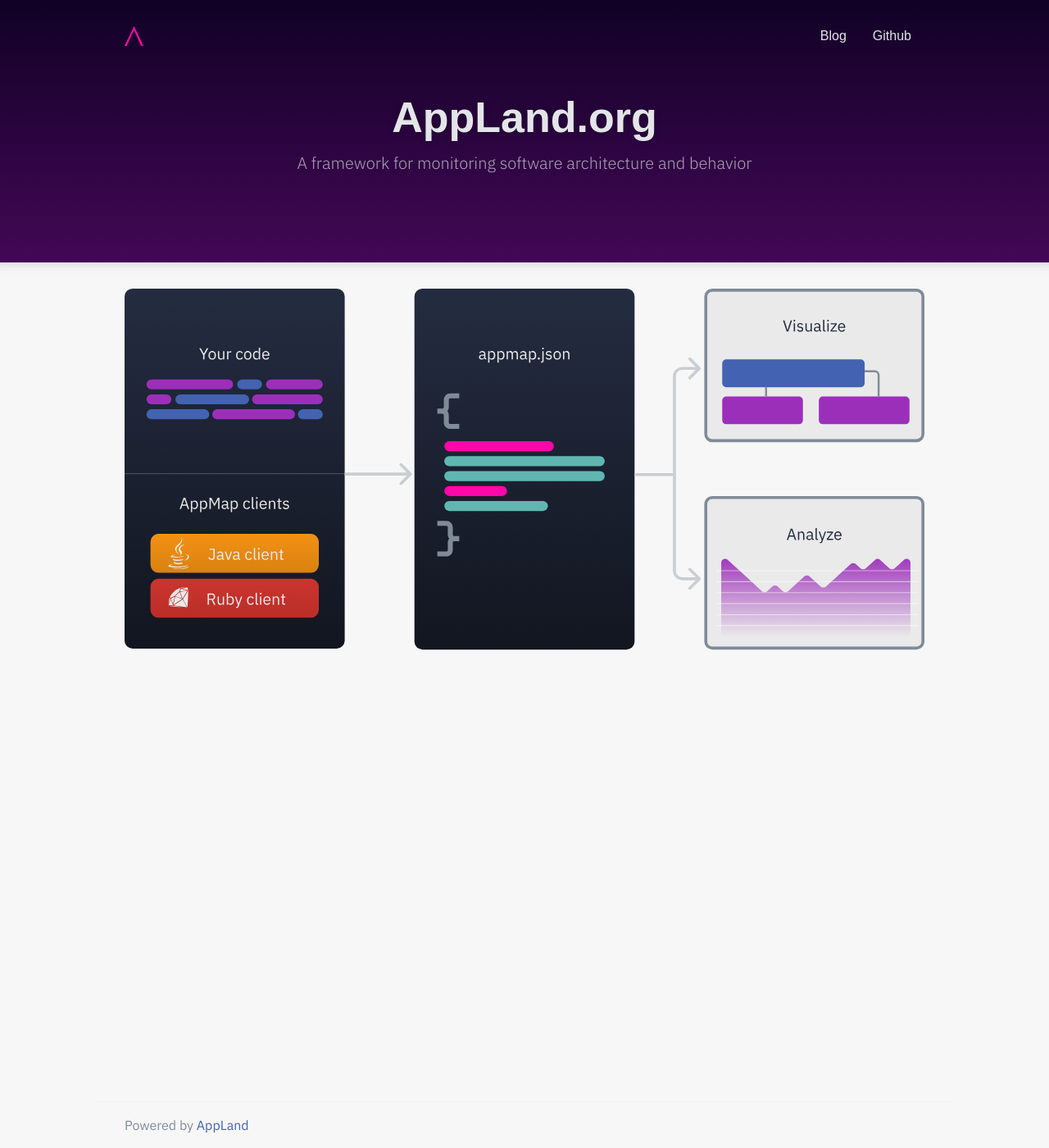
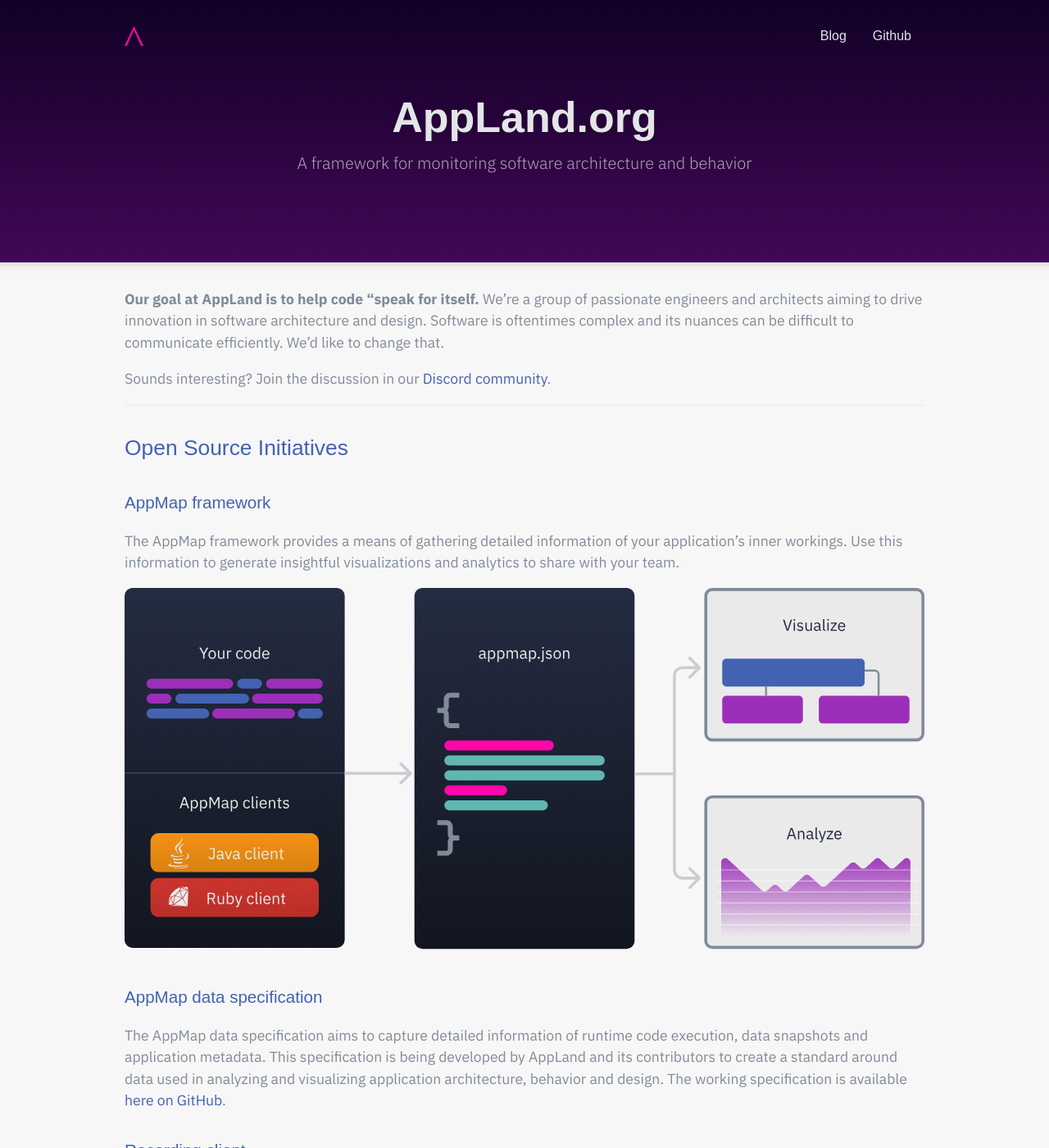
Before and after one commit to applandorg/applandorg.github.io, a Jekyll site: the page built from _pages/index.md, in a window 1280 px wide and 1400 px high. Shown: the whole window at 82% size. Built offline with Jekyll 4.4.1, drawn with Linux system fonts in a browser that asks for light colours; some web fonts are replaced; some of the changed text lies outside the part shown.

Commit message:
homepage-content

```diff
--- a/_pages/index.md
+++ b/_pages/index.md
@@ -4,4 +4,25 @@
 permalink: /
 ---
 
+__Our goal at AppLand is to help code “speak for itself.__
+We’re a group of passionate engineers and architects aiming to drive innovation in software architecture and design. Software is oftentimes complex and its nuances can be difficult to communicate efficiently. We'd like to change that.
+
+Sounds interesting? Join the discussion in our [Discord community](https://discord.com/invite/7ZJfWwD).
+
+---
+
+## Open Source Initiatives
+
+### AppMap framework
+
+The AppMap framework provides a means of gathering detailed information of your application’s inner workings. Use this information to generate insightful visualizations and analytics to share with your team.
+
 ![Appmap diagram](/assets/img/pages/appmap-diagram.svg)
+
+### AppMap data specification
+
+The AppMap data specification aims to capture detailed information of runtime code execution, data snapshots and application metadata. This specification is being developed by AppLand and its contributors to create a standard around data used in analyzing and visualizing application architecture, behavior and design. The working specification is available [here on GitHub](https://github.com/applandinc/appmap).
+
+### Recording client
+
+The recording client enables an application to dynamically record and emit app map files. Use the app map files you’ve captured to generate insightful visualizations and analytics of the behavior and architecture of your code. Clients are currently available for [Java](https://github.com/applandinc/appmap-java) or [Ruby](https://github.com/applandinc/appmap-ruby).
```
